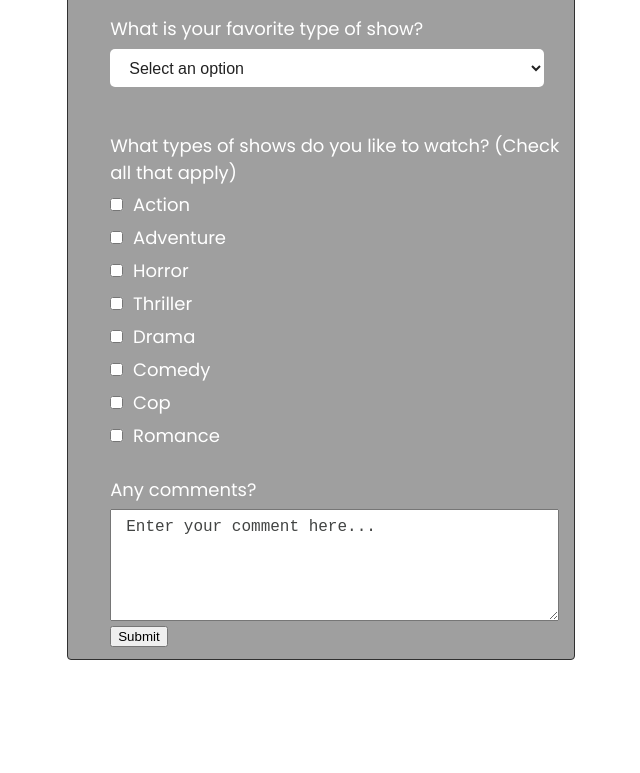
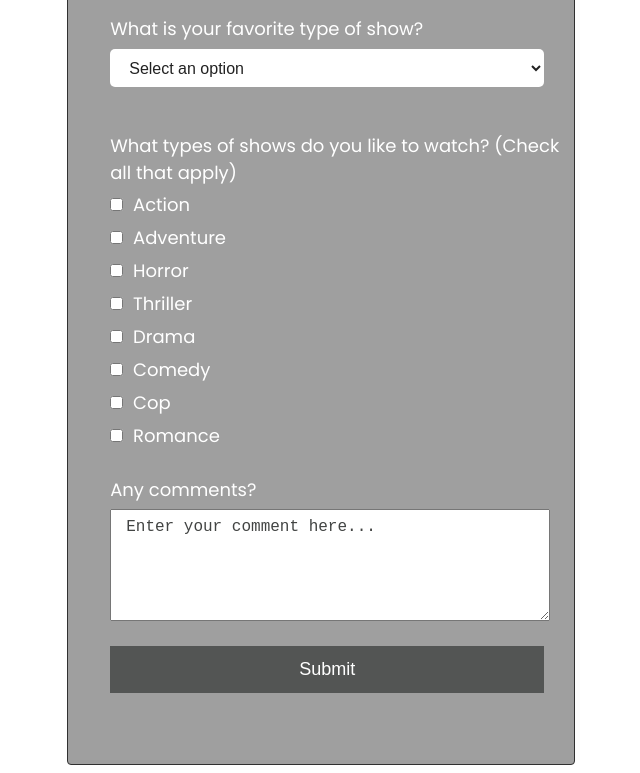
Before and after one commit to bkmoises/cinema-survey-form, a plain HTML site: page index.html in a window 1280 px wide. Shown: the part 772-1545 px from the top of the page, without its empty margins (319-959 px from the left). Before the commit the page ends 1440 px from the top, so only its background shows below. Drawn offline with Linux system fonts and the light colour scheme.

Commit message:
inclusão do class botton

```diff
--- a/style.css
+++ b/style.css
@@ -104,13 +104,25 @@ p {
 
 textarea {
   display: block;
-  width: 95%;
+  width: 93%;
   padding-left: 15px;
   padding-top: 8px;
   resize: vertical;
   font-size: 18px;
 }
 
+#submit {
+  color: #FFF;
+  font-size: 18px;
+  width: 96%;
+  height: 2.6em;
+  margin-top: 25px;
+  margin-bottom: 60px;
+  border: none;
+  border-radius: 0;
+  background: #535554;
+  cursor: pointer;
+}
 
 fieldset {
   border: none;
```
